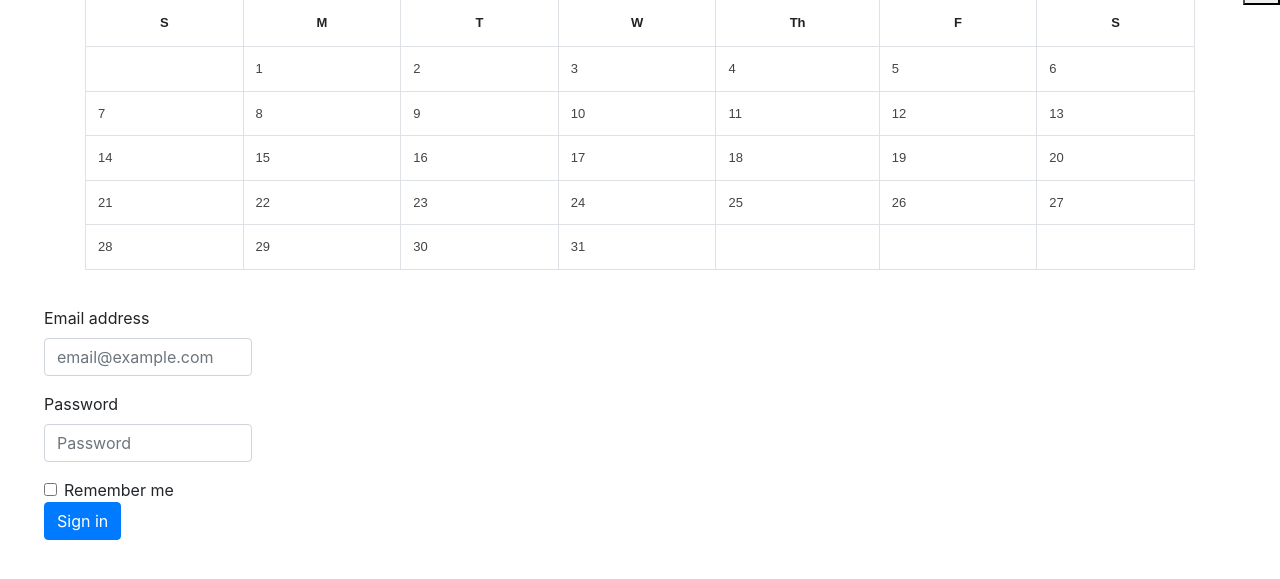
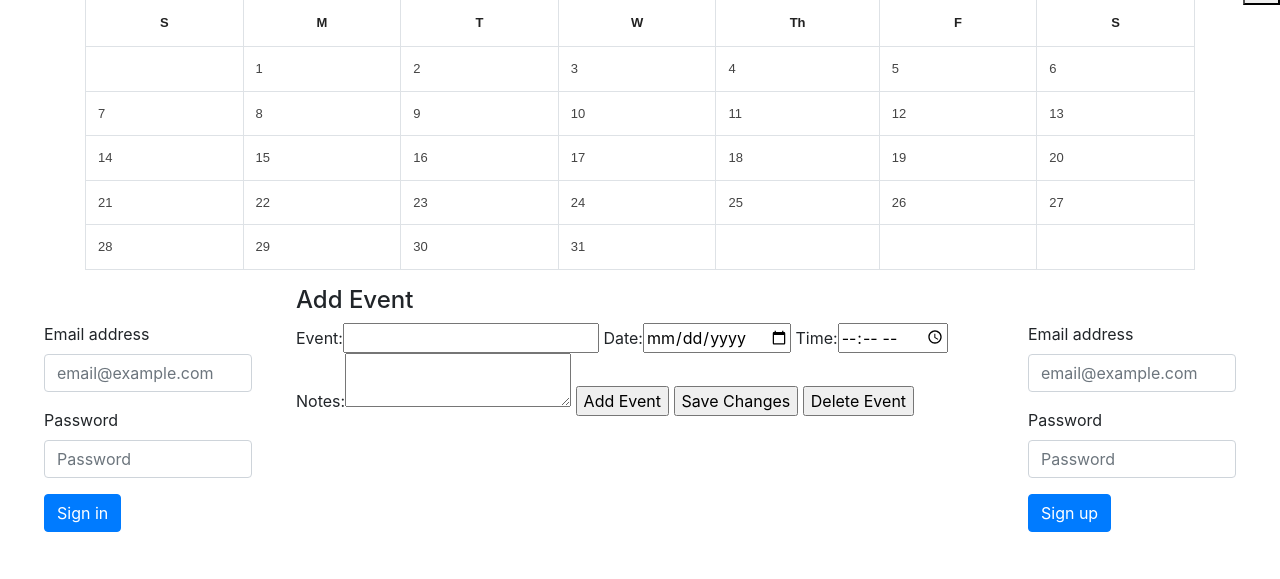
Before and after one commit to jason-xuan/web-calendar, a Flask app: page / in a window 1280 px wide. Shown: the part 71-650 px from the top of the page. Run offline with Flask 2, Linux system fonts and the light colour scheme; data that the repository does not hold is empty; some libraries are stand-ins or nearby versions.

Commit message:
front end event

```diff
--- a/app.py
+++ b/app.py
@@ -1,5 +1,9 @@
 from my_calendar import app
+from flask import Flask, render_template
+from datetime import timedelta
+app1 =Flask(__name__)
 
 
 if __name__ == '__main__':
+
     app.run(debug=True)
--- a/my_calendar/__init__.py
+++ b/my_calendar/__init__.py
@@ -2,9 +2,11 @@ from flask import Flask
 from my_calendar.home import bp_home
 from my_calendar.api import bp_api
 from .database import init_app
+from datetime import timedelta
 
 app = Flask(__name__)
-
+app.config['DEBUG'] = True
+app.config['SEND_FILE_MAX_AGE_DEFAULT'] = timedelta(seconds = 1)
 
 app.register_blueprint(bp_home)
 app.register_blueprint(bp_api)
--- a/my_calendar/api.py
+++ b/my_calendar/api.py
@@ -6,7 +6,6 @@
 
 
 bp_api = Blueprint('api', __name__, url_prefix='/api')
-
 
 @bp_api.before_app_request
 def load_user():
--- a/my_calendar/static/home.js
+++ b/my_calendar/static/home.js
@@ -45,7 +45,7 @@ function update () {
             if (day <= monthLength && (i > 0 || j >= startingDay)) {
                 //html += day;
                 dateCell.appendChild(document.createTextNode(day.toString()));
-                dateCell.setAttribute("id", "day" + day.toString());
+                dateCell.setAttribute("id",cal.year.toString() + "-" + (cal.month + 1).toString() + "-" + day.toString());
                 dateCell.setAttribute("class", "editable");
                 weekRow.appendChild(dateCell);
                 day++;
@@ -68,6 +68,12 @@ function clearCalendar() {
         main.removeChild(main.lastChild);
     }
 }
+//when you click the datecell, it can show the edit ui.
+$(document).on("click", ".editable", function() {
+      //alert("hi");
+
+    });
+
 document.getElementById("next_month").addEventListener("click", function(){
     if(cal.month == 11) {
         cal.month = 0;
@@ -89,5 +95,4 @@ document.getElementById("prev_month").addEventListener("click", function(){
     update();
 
 }, false);
-
 update();
--- /dev/null
+++ b/my_calendar/static/login.js
@@ -0,0 +1,19 @@
+function login() {
+    let email = document.getElementById("login_email").value;
+    let password = document.getElementById("login_password").value;
+    fetch('/api/users/login/', {
+        method: "POST",
+        body: JSON.stringify({email: email, password: password}),
+        headers: {"Content-Type": "application/json; charset=utf-8"}
+        })
+      .then(res => res.json())
+      .then(response => console.log('Success:', JSON.stringify(response)))
+      .then(
+        //document.getElementById("login_email").style.visibility="hidden",
+        //document.getElementById("logout_btn").style.visibility="visible",
+        //document.getElementById("login_password").style.visibility="hidden"
+      )
+      .catch(error => console.error('Error:',error))
+
+}
+document.getElementById("login_btn").addEventListener("click", login(), false);
--- a/my_calendar/templates/home.html
+++ b/my_calendar/templates/home.html
@@ -35,26 +35,48 @@
     </table>
 
 </div>
-<div style="width: 20%; margin: 20px;">
+<div style="width: 20%; margin: 20px; float: left;">
     <form class="px-4 py-3">
         <div class="form-group">
-            <label for="exampleDropdownFormEmail1">Email address</label>
-            <input type="email" class="form-control" id="exampleDropdownFormEmail1" placeholder="email@example.com">
+            <label for="login_email">Email address</label>
+            <input type="email" class="form-control" id="login_email" placeholder="email@example.com">
         </div>
         <div class="form-group">
-            <label for="exampleDropdownFormPassword1">Password</label>
-            <input type="password" class="form-control" id="exampleDropdownFormPassword1" placeholder="Password">
+            <label for="login_password">Password</label>
+            <input type="password" class="form-control" id="login_password" placeholder="Password">
         </div>
-        <div class="form-check">
-            <input type="checkbox" class="form-check-input" id="dropdownCheck">
-            <label class="form-check-label" for="dropdownCheck">
-                Remember me
-            </label>
-        </div>
-        <button type="submit" class="btn btn-primary">Sign in</button>
+        <button type="submit" class="btn btn-primary" id="login_btn">Sign in</button>
     </form>
 </div>
+<div style="width: 20%; margin: 20px; float: right">
+    <form class="px-4 py-3">
+        <div class="form-group">
+            <label for="register_email">Email address</label>
+            <input type="email" class="form-control" id="register_email" placeholder="email@example.com">
+        </div>
+        <div class="form-group">
+            <label for="register_password">Password</label>
+            <input type="password" class="form-control" id="register_password" placeholder="Password">
+        </div>
+        <button type="submit" class="btn btn-primary" id="register_btn">Sign up</button>
+    </form>
+</div>
+<div id="mydialog">
+    <h4>Add Event</h4>
+    Event:<input type="text" name="title" id="title">
+    Date:<input type="date" name="date" id="date">
+    Time:<input type="time" name="time" id="time">
+    Notes:<textarea name="description" id="description"></textarea>
+
+    <input type="submit" name="Save" value="Add Event" id="save_btn">
+    <input type="submit" value="Save Changes" id="save_changes_btn">
+    <input type="submit" value="Delete Event" id="delete_event_btn">
+    <input type="hidden" id="single_event_id">
+    <input type="hidden" id="csrf_token">
+</div>
+<script type="text/javascript" src="../static/login.js"></script>
 <script type="text/javascript" src="../static/home.js"></script>
+
+
 </body>
-<script type="text/javascript" href="home.js"></script>
 </html>
```
Also changed, not shown: my_calendar/static/event.js (added, +18 -0 lines).
